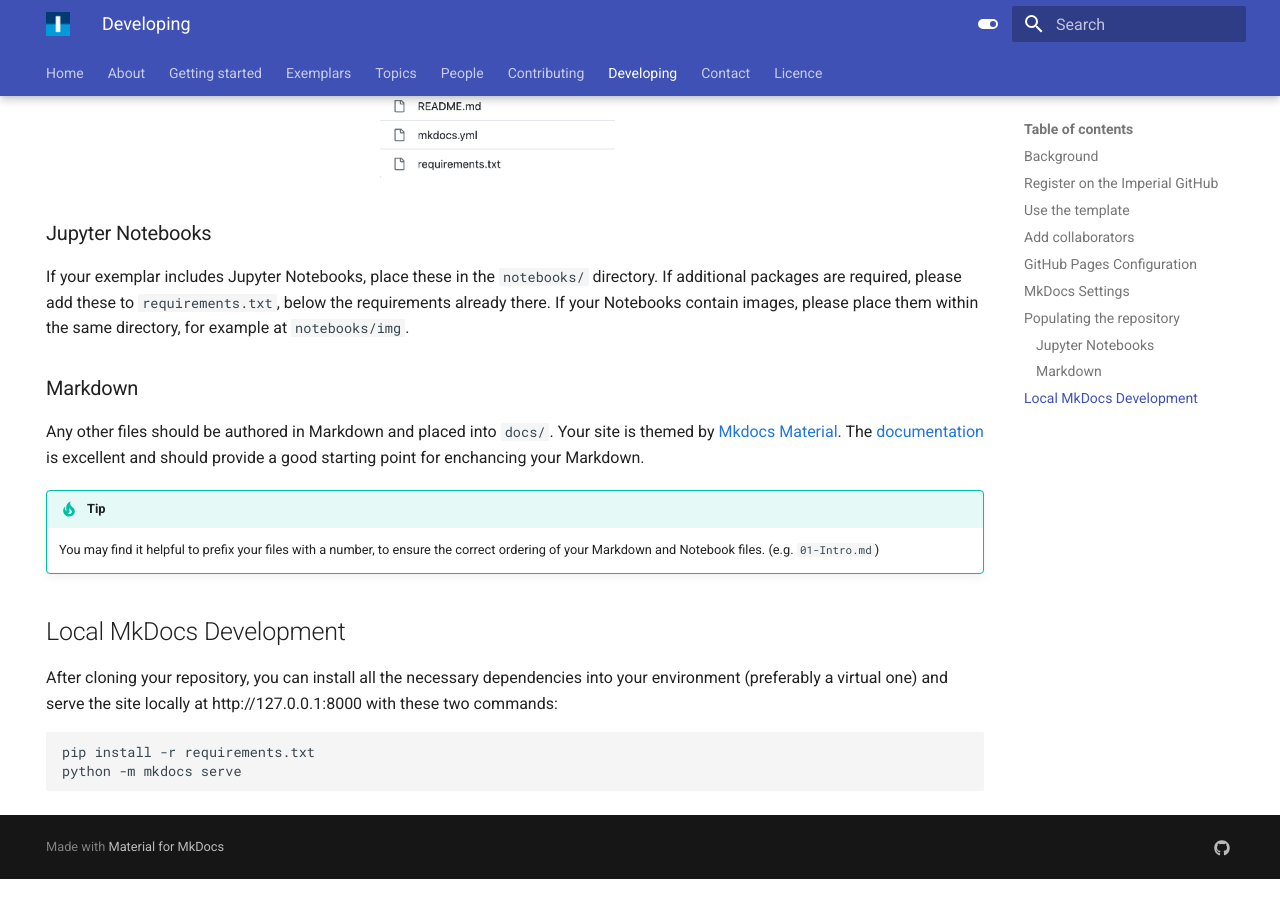
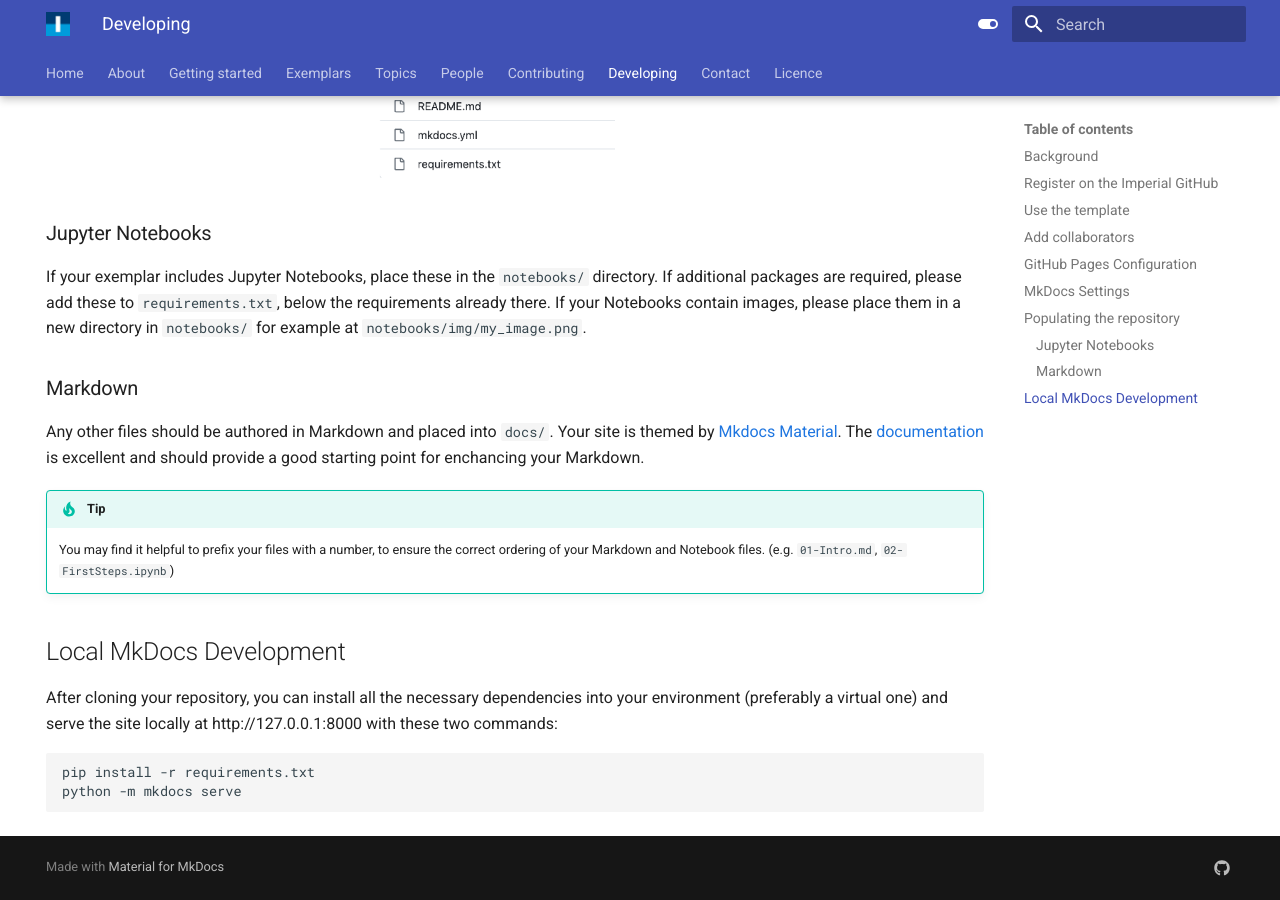
Before and after one commit to ImperialCollegeLondon/ReCoDE-home, an MkDocs documentation site: the page built from docs/developing.md, in a window 1280 px wide and 900 px high, scrolled down 4507 px. Built offline with MkDocs 1.6.1 and Material for MkDocs 9.7.7, drawn with Linux system fonts in a browser that asks for light colours; before the commit the page ends 5386 px from its top, so only the background shows below that.

Commit message:
fix: minor clarifications

```diff
--- a/docs/developing.md
+++ b/docs/developing.md
@@ -101,7 +101,7 @@ You are now ready to start developing your exemplar. The template includes the f
 
 ### Jupyter Notebooks
 
-If your exemplar includes Jupyter Notebooks, place these in the `notebooks/` directory. If additional packages are required, please add these to `requirements.txt`, below the requirements already there. If your Notebooks contain images, please place them within the same directory, for example at `notebooks/img`.
+If your exemplar includes Jupyter Notebooks, place these in the `notebooks/` directory. If additional packages are required, please add these to `requirements.txt`, below the requirements already there. If your Notebooks contain images, please place them in a new directory in `notebooks/` for example at `notebooks/img/my_image.png`.
 
 ### Markdown
 
@@ -112,7 +112,7 @@ excellent and should provide a good starting point for enchancing your Markdown.
 !!! tip Ordering files
 
     You may find it helpful to prefix your files with a number, to ensure the correct ordering of
-    your Markdown and Notebook files. (e.g. `01-Intro.md`)
+    your Markdown and Notebook files. (e.g. `01-Intro.md`, `02-FirstSteps.ipynb`)
 
 
 ## Local MkDocs Development
```
